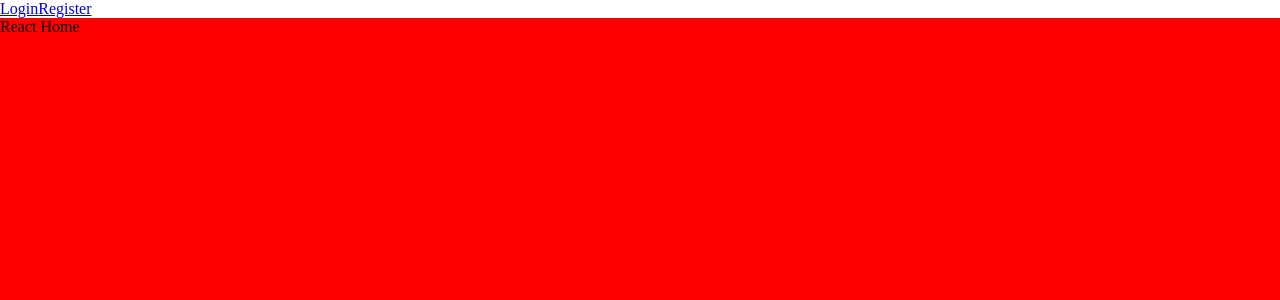
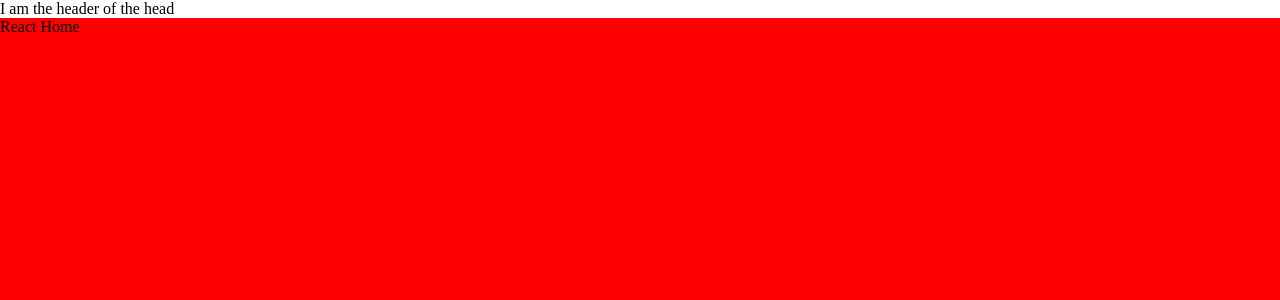
Before and after one commit to williamgyasi/AstroShop, a React (Create React App) app: page / in a window 1280 px wide. Shown: the top 300 px of the page. Built offline with nearby package versions, Linux system fonts and the light colour scheme.

Commit message:
Added Mui

```diff
--- a/src/App.js
+++ b/src/App.js
@@ -13,7 +13,7 @@ function App() {
     createRoutesFromElements(
       <Route path="/" element={<RootLayout />}>
         <Route index element={<HomePage />} />
-        <Route path="/login" element={<LoginPage />} loader={catLoader} />
+        <Route path="/login" element={<LoginPage />} />
         <Route path="/register" element={<RegisterPage />} />
       </Route>
     )
--- /dev/null
+++ b/src/Components/Header.jsx
@@ -0,0 +1,10 @@
+import React from 'react'
+
+export default function Header() {
+  return (
+    <div>
+
+        I am the header of the head
+    </div>
+  )
+}
--- a/src/Pages/HomePage/HomePage.js
+++ b/src/Pages/HomePage/HomePage.js
@@ -1,6 +1,7 @@
 function HomePage() {
   return (
     <div style={{ backgroundColor: "red", height:"100vh" }}>
+
       <div >
         <p>React Home</p>
       </div>
--- a/src/Routes/RootLayout.jsx
+++ b/src/Routes/RootLayout.jsx
@@ -1,11 +1,11 @@
 import { Link, Outlet } from "react-router-dom";
+import Header from "../Components/Header";
 
 export default function RootLayout() {
   return (
-    <div>
-      <Link to={"/login"}>Login</Link>
-      <Link to={"/register"}>Register</Link>
+    <>
+      <Header />
       <Outlet />
-    </div>
+    </>
   );
 }
```
